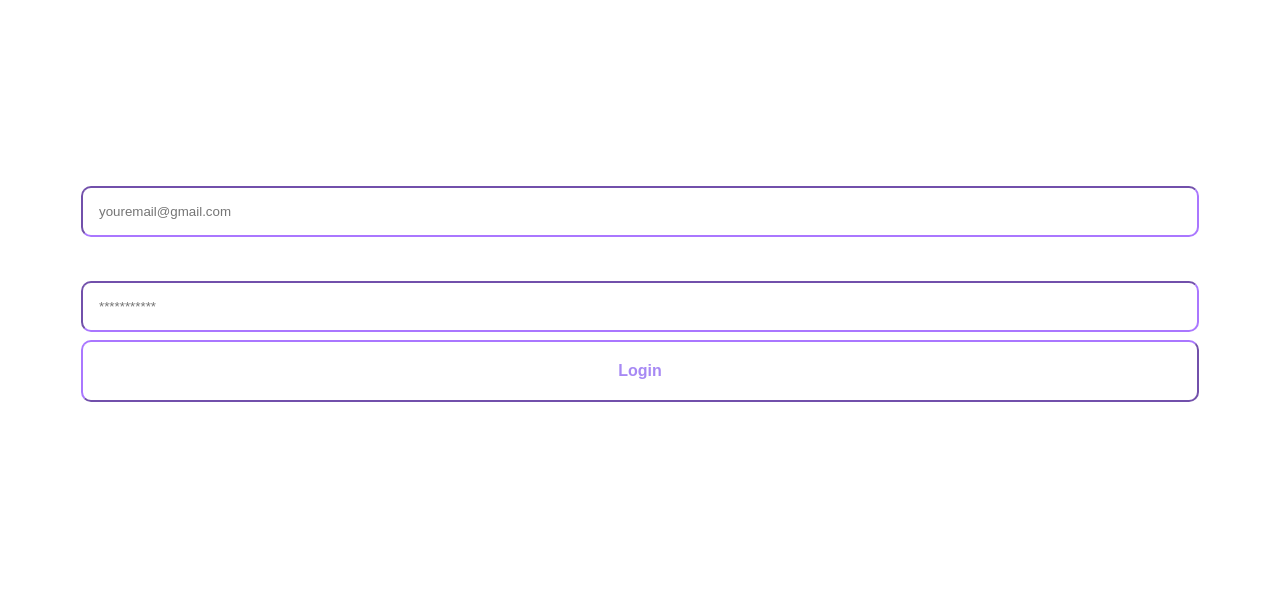
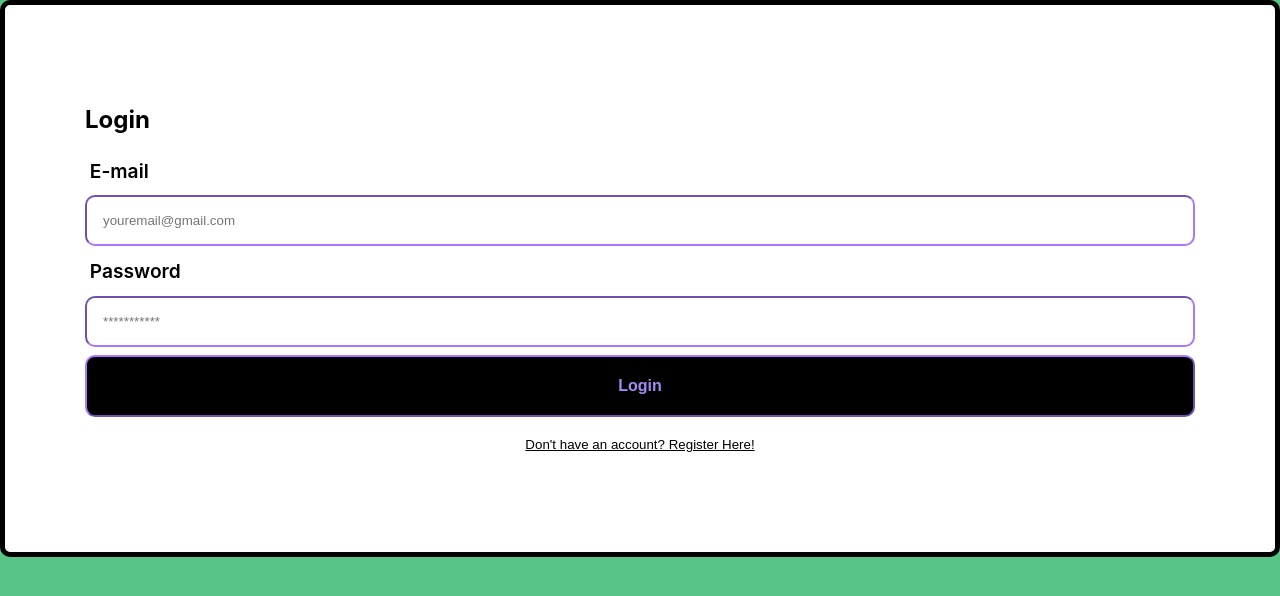
Before and after one commit to brandalexa/fdm-expenses, a React (Create React App) app: page /login in a window 1280 px wide. Shown: the top 596 px of the page. Built offline with nearby package versions, Linux system fonts and the light colour scheme.

Commit message:
Update App.css

```diff
--- a/src/App.css
+++ b/src/App.css
@@ -5,31 +5,37 @@
   min-height: 100vh;
   align-items: center;
   justify-content: center;
-  background-image: linear-gradient(79deg, #62cdff, #97deff 48%, #c9eeff);
+
 }
 
+body{
+  background-color: #57C586;
+  background-size: cover;
+  background-repeat: no-repeat;
+  background-position: center center;
+}
 .auth-form-container,
 .login-form,
 .register-form {
   display: flex;
   flex-direction: column;
+  background-color: white;
+
 }
 
 .auth-form-container {
   padding: 5rem;
-  border: 1px solid white;
+  border: 5px solid black;
   border-radius: 10px;
 }
 
-.h2-logreg {
-  color: white;
-}
 
 .label-logreg {
   padding: 0.25em;
   text-align: left;
-  color: white;
+  color: black;
   font-weight: 600;
+  font-size: larger;
 }
 
 .input-logreg {
@@ -41,7 +47,7 @@
 
 .login-reg-btn,
 .link-btn {
-  background-color: white;
+  background-color: black;
   padding: 20px;
   border-radius: 10px;
   cursor: pointer;
@@ -56,7 +62,11 @@
 
 .link-btn {
   background: none;
-  color: white;
+  color: black;
   border: none;
   text-decoration: underline;
 }
+.form-error {
+  font-size: 14px;
+  color: red;
+}
```
